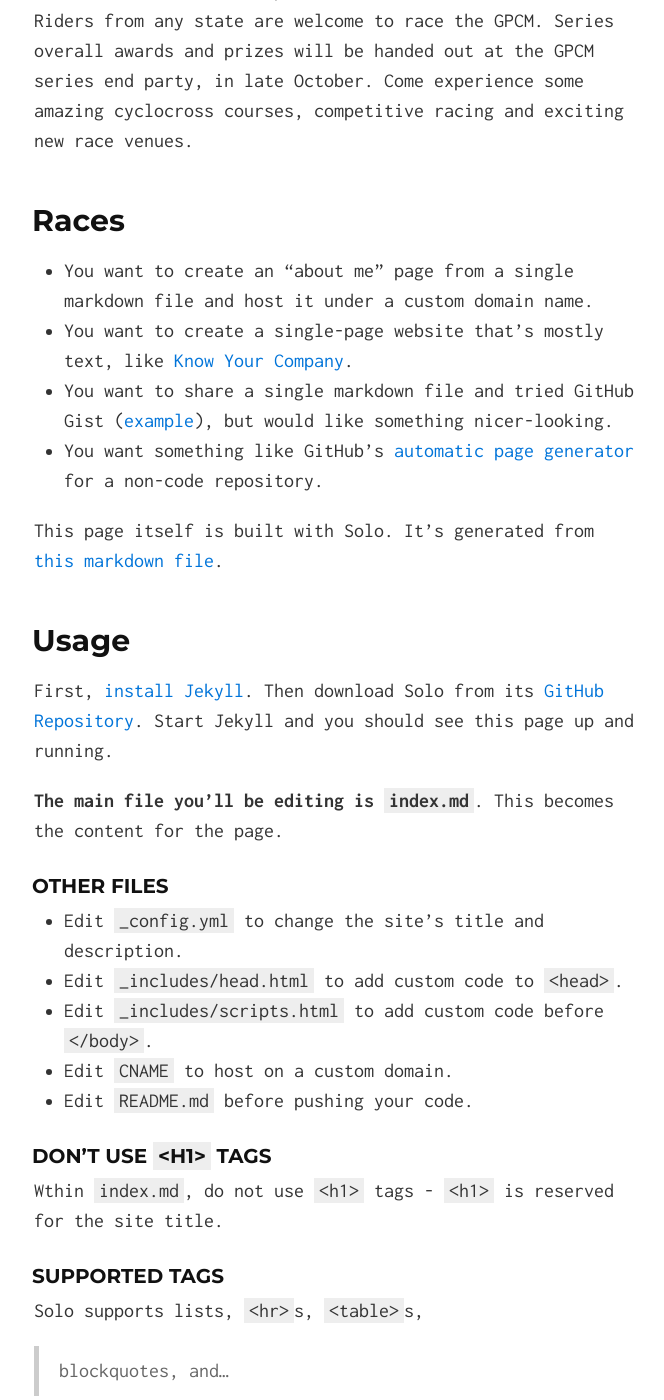
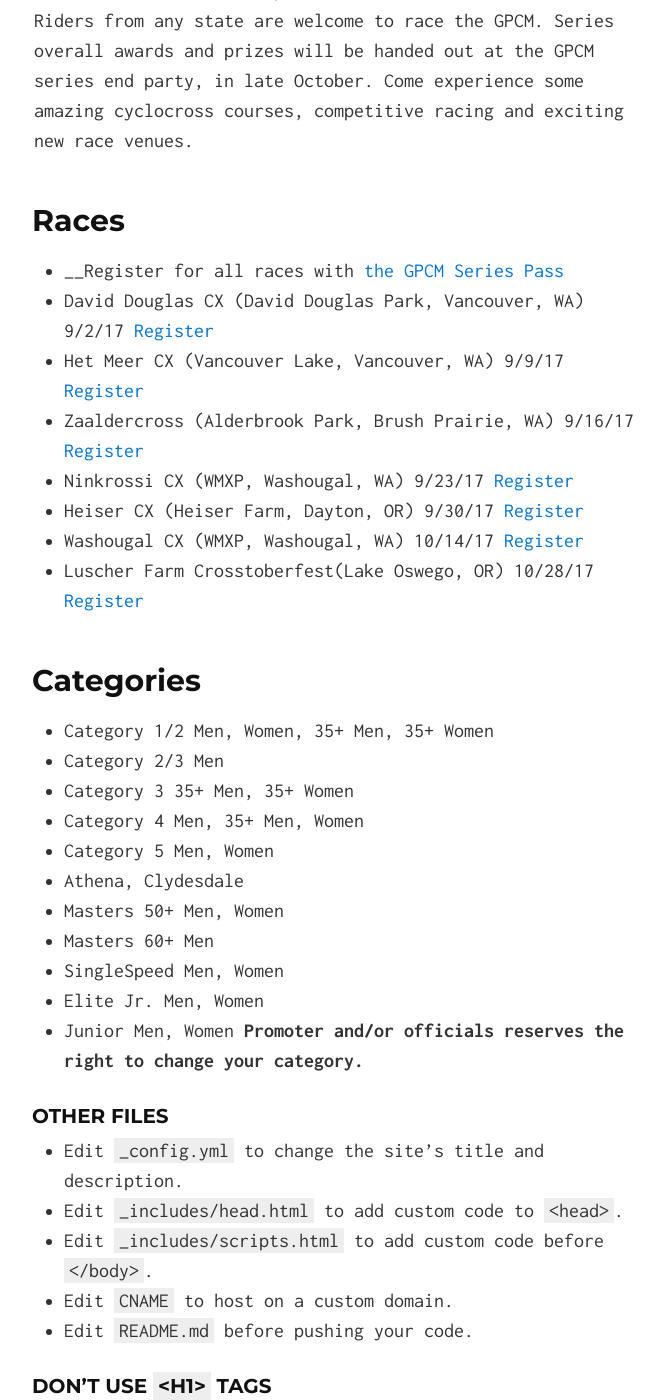
Before and after one commit to mathowie/cyclocross.gp, a Jekyll site: the page built from index.md, in a window 1280 px wide and 1400 px high, scrolled down 334 px. Shown: the whole window, without its empty margins (306-970 px from the left). Built offline with Jekyll 4.4.1, drawn with Linux system fonts in a browser that asks for light colours.

Commit message:
added races

```diff
--- a/index.md
+++ b/index.md
@@ -6,18 +6,31 @@
 
 ## Races
 
-* You want to create an "about me" page from a single markdown file and host it under a custom domain name.
-* You want to create a single-page website that's mostly text, like [Know Your Company](https://knowyourcompany.com/).
-* You want to share a single markdown file and tried GitHub Gist ([example](https://gist.github.com/dypsilon/5819504)), but would like something nicer-looking.
-* You want something like GitHub's [automatic page generator](http://pages.github.com/) for a non-code repository.
+* __Register for all races with [the GPCM Series Pass](http://obra.org/events/25680/register)
+* David Douglas CX (David Douglas Park, Vancouver, WA) 9/2/17 [Register](http://obra.org/events/25678/register)
+* Het Meer CX (Vancouver Lake, Vancouver, WA) 9/9/17 [Register](http://obra.org/events/25679/register)
+* Zaaldercross (Alderbrook Park, Brush Prairie, WA) 9/16/17 [Register](http://obra.org/events/25681/register)
+* Ninkrossi CX (WMXP, Washougal, WA) 9/23/17 [Register](http://obra.org/events/25682/register)
+* Heiser CX (Heiser Farm, Dayton, OR) 9/30/17 [Register](http://obra.org/events/25683/register)
+* Washougal CX (WMXP, Washougal, WA) 10/14/17 [Register](http://obra.org/events/25684/register)
+* Luscher Farm Crosstoberfest(Lake Oswego, OR) 10/28/17 [Register](http://obra.org/events/25685/register)
 
-This page itself is built with Solo. It's generated from [this markdown file](https://github.com/chibicode/solo/blob/gh-pages/_includes/index.md).
 
-## Usage
+## Categories
 
-First, [install Jekyll](http://jekyllrb.com/docs/installation/). Then download Solo from its [GitHub Repository](https://github.com/chibicode/solo). Start Jekyll and you should see this page up and running.
+* Category 1/2 Men, Women, 35+ Men, 35+ Women
+* Category 2/3 Men
+* Category 3 35+ Men, 35+ Women
+* Category 4 Men, 35+ Men, Women
+* Category 5 Men, Women
+* Athena, Clydesdale
+* Masters 50+ Men, Women
+* Masters 60+ Men
+* SingleSpeed Men, Women
+* Elite Jr. Men, Women
+* Junior Men, Women
+**Promoter and/or officials reserves the right to change your category.**
 
-**The main file you'll be editing is `index.md`**. This becomes the content for the page.
 
 ### Other Files
 
```
